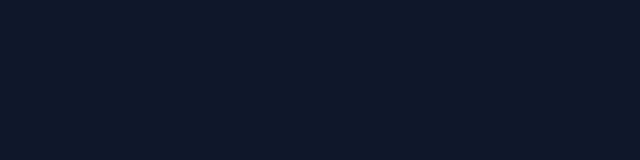
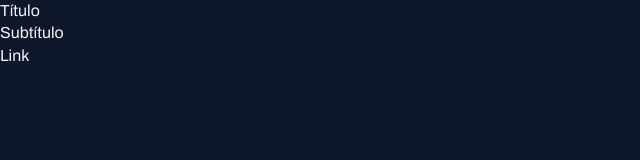
Before and after one commit to JoaoMagnago/mba-03-newsportal, a plain HTML site: page index.html in a window 1280 px wide. Shown: the whole page, without its empty margins (0-640 px from the left). Drawn offline with Linux system fonts and the light colour scheme.

Commit message:
chore: apply fonts and their styles

```diff
--- a/index.html
+++ b/index.html
@@ -2,14 +2,23 @@
 <html lang="en">
 
 <head>
+  <link rel="preconnect" href="https://fonts.googleapis.com">
+  <link rel="preconnect" href="https://fonts.gstatic.com" crossorigin>
+
   <meta charset="UTF-8">
   <meta name="viewport" content="width=device-width, initial-scale=1.0">
+
   <title>Portal de notícias</title>
   <link rel="stylesheet" href="styles/index.css">
+
+  <link href="https://fonts.googleapis.com/css2?family=Archivo:ital,wght@0,100..900;1,100..900&display=swap"
+    rel="stylesheet">
 </head>
 
 <body>
-
+  <h1>Título</h1>
+  <h2>Subtítulo</h2>
+  <a href="#">Link</a>
 </body>
 
 </html>
--- a/styles/global.css
+++ b/styles/global.css
@@ -11,9 +11,31 @@
   --stroke-color: #1E293B;
   --text-color-primary: #F1F5F9;
   --text-color-secondary: #CBD5E1;
+
+  --font-family: 'Archivo', sans-serif;
+  --h1: 800 24px/135% var(--font-family);
+  --h2: 800 16px/140% var(--font-family);
+  --h3: 800 14px/140% var(--font-family);
+  --text-span: 600 14px/145% var(--font-family);
+  --text: 400 16px/140% var(--font-family);
+  --text-sm: 400 14px/160% var(--font-family);
 }
 
 body {
+  font: var(--text);
   color: var(--text-color-primary);
   background-color: var(--bg-color);
 }
+
+a {
+  text-decoration: none;
+  color: inherit;
+}
+
+a:hover {
+  color: var(--brand-color-light)
+}
+
+h1, h2, h3 {
+  font: inherit;
+}
```
